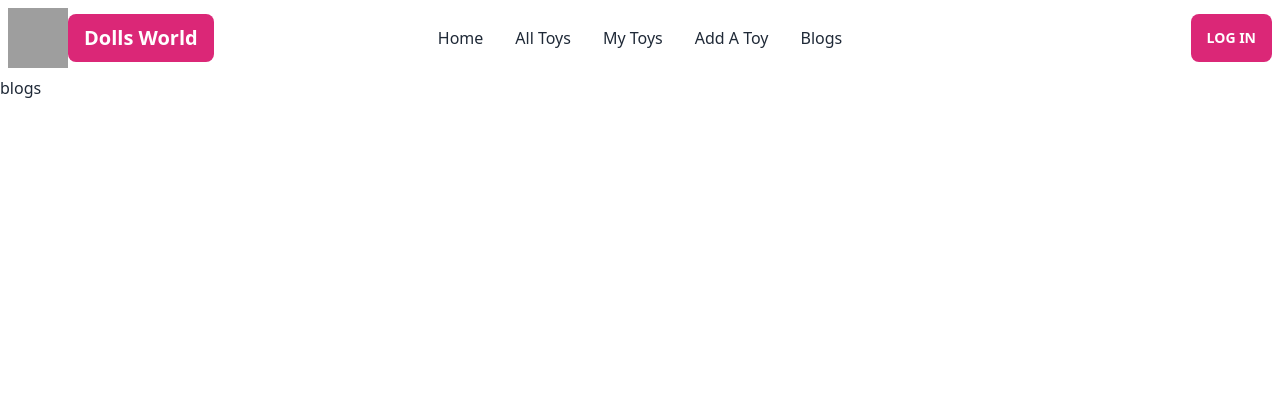
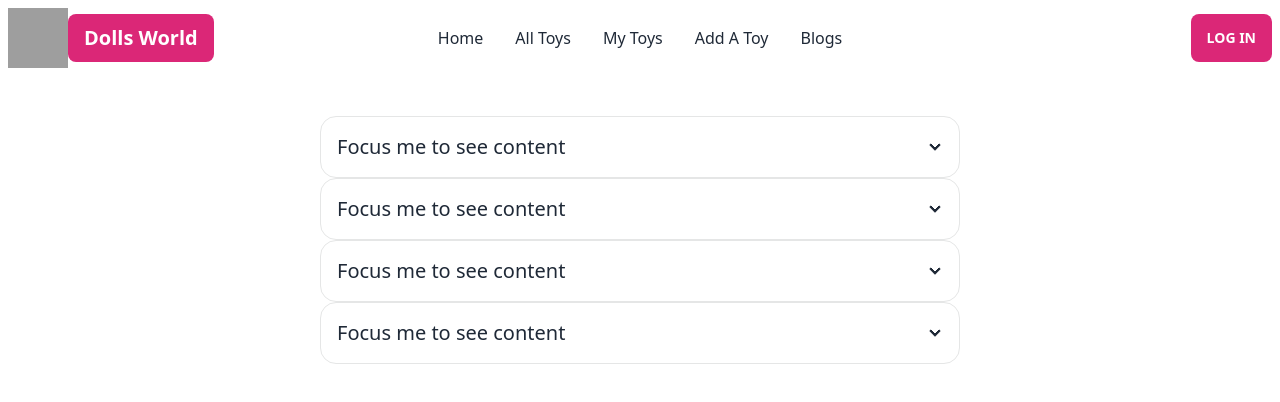
Before and after one commit to kazibilasi/dolls-world, a React (Vite) app: page /blogs in a window 1280 px wide. Shown: the top 402 px of the page. Built offline with nearby package versions, Linux system fonts and the light colour scheme; grey boxes are pictures that could not be loaded.

Commit message:
all toys modified and blog section added

```diff
--- a/src/components/AllToys/AllToys.jsx
+++ b/src/components/AllToys/AllToys.jsx
@@ -1,9 +1,68 @@
+import { useEffect, useState } from "react";
+import AllToysInformation from "../AllToysInformation/AllToysInformation";
 
 
 const AllToys = () => {
+
+    const [dollsData, setDollsData] = useState([]);
+
+    useEffect(() => {
+        fetch('http://localhost:5000/information')
+            .then(res => res.json())
+            .then(data => setDollsData(data));
+
+    }, [])
+
     return (
-        <div>
-            <p>all toys</p>
+        <div className="container mx-auto mt-10">
+            <div className=" sm:min-w-fit">
+                <div className="flex flex-col ">
+                    <div className="-my-2 overflow-x-auto sm:-mx-6 lg:-mx-8">
+                        <div className="py-2 align-middle inline-block min-w-full sm:px-6 lg:px-8">
+                            <div className="shadow overflow-hidden border-b border-gray-200 sm:rounded-lg">
+                                <table className="min-w-full divide-y divide-gray-200">
+                                    <thead className="bg-gray-50">
+                                        <tr>
+                                            <th scope="col" className="px-6 py-3 text-left text-xs font-medium text-gray-500 uppercase tracking-wider">
+                                                Seller
+                                            </th>
+                                            <th scope="col" className="px-6 py-3 text-left text-xs font-medium text-gray-500 uppercase tracking-wider">
+                                                Toy Name
+                                            </th>
+                                            <th scope="col" className="px-6 py-3 text-left text-xs font-medium text-gray-500 uppercase tracking-wider">
+                                                Sub-category
+                                            </th>
+                                            <th scope="col" className="px-6 py-3 text-left text-xs font-medium text-gray-500 uppercase tracking-wider">
+                                                Price
+                                            </th>
+                                            <th scope="col" className="px-6 py-3 text-left text-xs font-medium text-gray-500 uppercase tracking-wider">
+                                                Available Quantity
+                                            </th>
+                                            <th scope="col" className="px-6 py-3 text-left text-xs font-medium text-gray-500 uppercase tracking-wider ">
+                                                View Details
+                                            </th>
+                                        </tr>
+                                    </thead>
+
+
+
+                                    {
+                                        dollsData.map(dollData => <AllToysInformation
+                                            key={dollData}
+                                            dollData={dollData}
+
+                                        ></AllToysInformation>)
+                                    }
+
+
+
+                                </table>
+
+                            </div>
+                        </div>
+                    </div>
+                </div>
+            </div>
         </div>
     );
 };
--- /dev/null
+++ b/src/components/AllToysInformation/AllToysInformation.jsx
@@ -0,0 +1,43 @@
+
+
+const AllToysInformation = ({dollData}) => {
+
+    const {seller, price, toy_name, sub_category,
+        available_quantity } = dollData;
+    return (
+
+            <tbody className="bg-white divide-y  divide-gray-200">
+                <tr>
+                    <td className="px-6 py-4 whitespace-nowrap">
+                        <div className="flex items-center">
+                            <div className="ml-4">
+                                <div className="text-sm font-medium text-gray-900">{seller}</div>
+                            </div>
+                        </div>
+                    </td>
+                    <td className="px-6 py-4 whitespace-nowrap">
+                        <div className="text-sm text-gray-900">{toy_name}</div>
+                    </td>
+                    <td className="px-6 py-4 whitespace-nowrap">
+                        <div className="text-sm text-gray-900">{sub_category}</div>
+                    </td>
+                    <td className="px-6 py-4 whitespace-nowrap">
+                        <div className="text-sm text-gray-900">{price}</div>
+                    </td>
+                    <td className="px-6 py-4 whitespace-nowrap">
+                        <div className="text-sm text-gray-900">{available_quantity}</div>
+                    </td>
+                    <td className="px-6 py-4 whitespace-nowrap">
+                        <button className="bg-pink-600 hover:bg-slate-500 text-white font-bold py-2 px-4 rounded">
+                            View
+                        </button>
+                    </td>
+                </tr>
+
+
+            </tbody>
+
+    );
+};
+
+export default AllToysInformation;
--- a/src/components/Blogs/Blogs.jsx
+++ b/src/components/Blogs/Blogs.jsx
@@ -2,8 +2,42 @@
 
 const Blogs = () => {
     return (
-        <div>
-            <p>blogs</p>
+        <div className="container mx-auto">
+            <div className="w-2/4 mt-10 mx-auto">
+                <div tabIndex={0} className="collapse collapse-arrow border border-base-300 bg-base-100 rounded-box">
+                    <div className="collapse-title text-xl font-medium">
+                        Focus me to see content
+                    </div>
+                    <div className="collapse-content">
+                        <p>tabIndex={0} attribute is necessary to make the div focusable</p>
+                    </div>
+
+                </div>
+                <div tabIndex={0} className="collapse collapse-arrow border border-base-300 bg-base-100 rounded-box">
+                    <div className="collapse-title text-xl font-medium">
+                        Focus me to see content
+                    </div>
+                    <div className="collapse-content">
+                        <p>tabIndex={0} attribute is necessary to make the div focusable</p>
+                    </div>
+                </div>
+                <div tabIndex={0} className="collapse collapse-arrow border border-base-300 bg-base-100 rounded-box">
+                    <div className="collapse-title text-xl font-medium">
+                        Focus me to see content
+                    </div>
+                    <div className="collapse-content">
+                        <p>tabIndex={0} attribute is necessary to make the div focusable</p>
+                    </div>
+                </div>
+                <div tabIndex={0} className="collapse collapse-arrow border border-base-300 bg-base-100 rounded-box">
+                    <div className="collapse-title text-xl font-medium">
+                        Focus me to see content
+                    </div>
+                    <div className="collapse-content">
+                        <p>tabIndex={0} attribute is necessary to make the div focusable</p>
+                    </div>
+                </div>
+            </div>
         </div>
     );
 };
```
